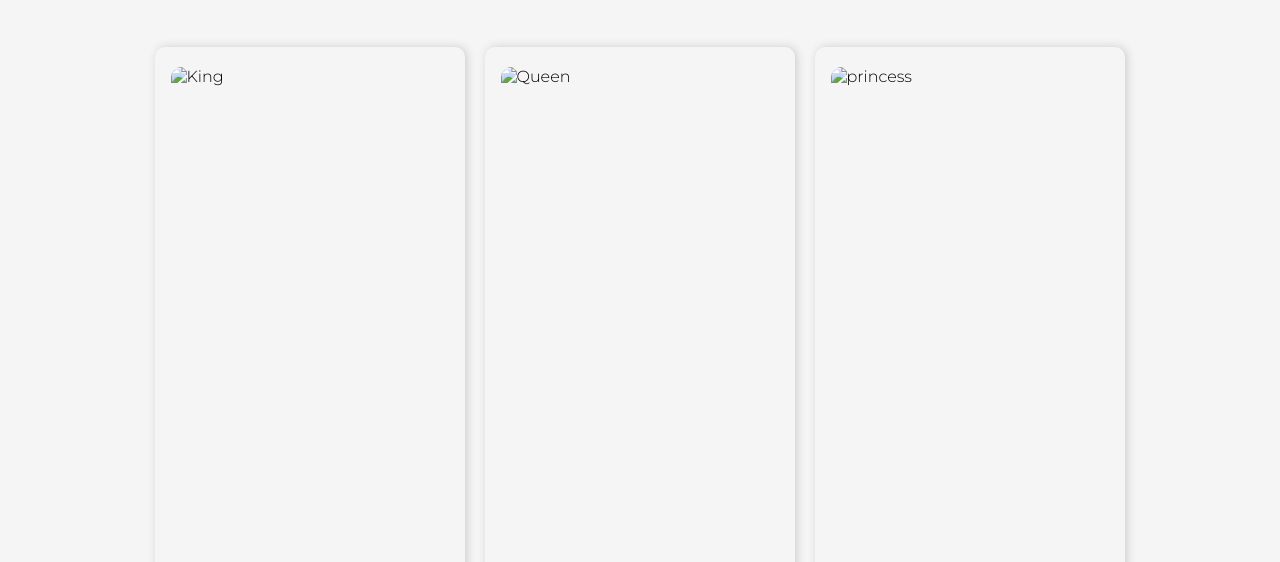
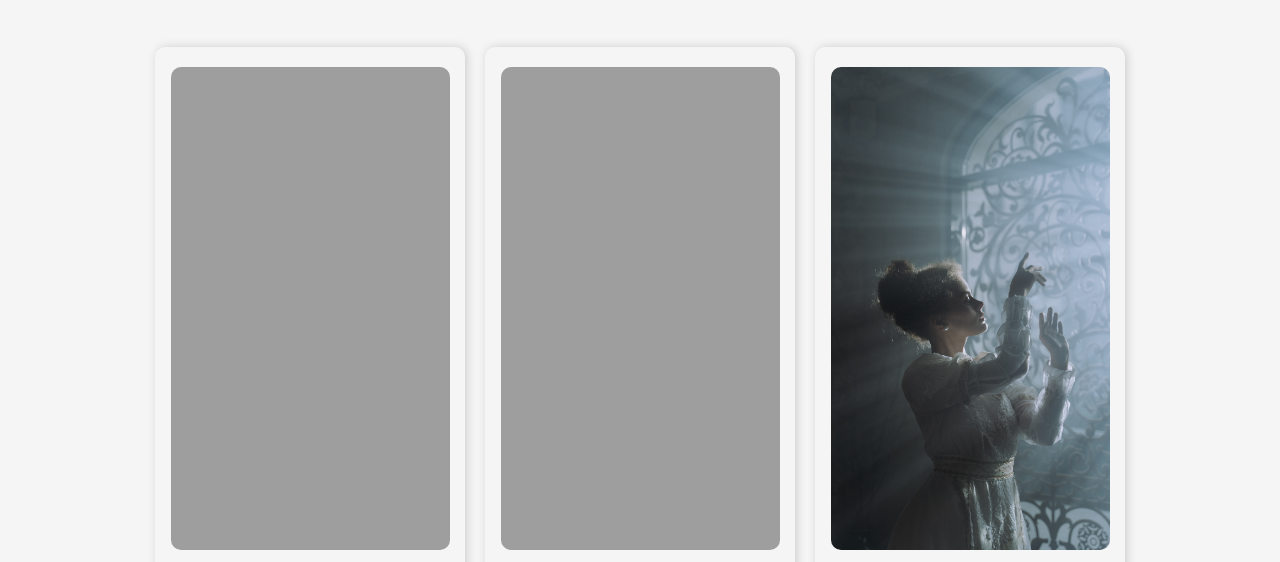
Before and after one commit to codeIsHard2023/Project-0-v1.0, a plain HTML site: page family.html in a window 1280 px wide. Shown: the part 211-773 px from the top of the page. Drawn offline with Linux system fonts and the light colour scheme; the site is published under a folder, as on GitHub Pages, so addresses that start at the root find nothing.

Commit message:
Update family.html

```diff
--- a/family.html
+++ b/family.html
@@ -45,7 +45,7 @@
       <h1>Royal Family</h1>
       <div class="card-family">
         <div class="card">
-          <img src="/assets/king.jpg" alt="King" />
+          <img src="assets/king.jpg" alt="King" />
           <h2>King of Colchis</h2>
           <p>
             Lorem ipsum dolor sit amet, consectetur adipisicing elit. Impedit
@@ -55,7 +55,7 @@
           </p>
         </div>
         <div class="card">
-          <img src="/assets/queen.jpg" alt="Queen" />
+          <img src="assets/queen.jpg" alt="Queen" />
           <h2>Queen of Colchis</h2>
           <p>
             Lorem ipsum dolor sit amet, consectetur adipisicing elit. Impedit
@@ -65,7 +65,7 @@
           </p>
         </div>
         <div class="card">
-          <img src="/assets/princess.jpg" alt="princess" />
+          <img src="assets/princess.jpg" alt="princess" />
           <h2>Princess of Colchis</h2>
           <p>
             Lorem ipsum dolor sit amet, consectetur adipisicing elit. Impedit
```
